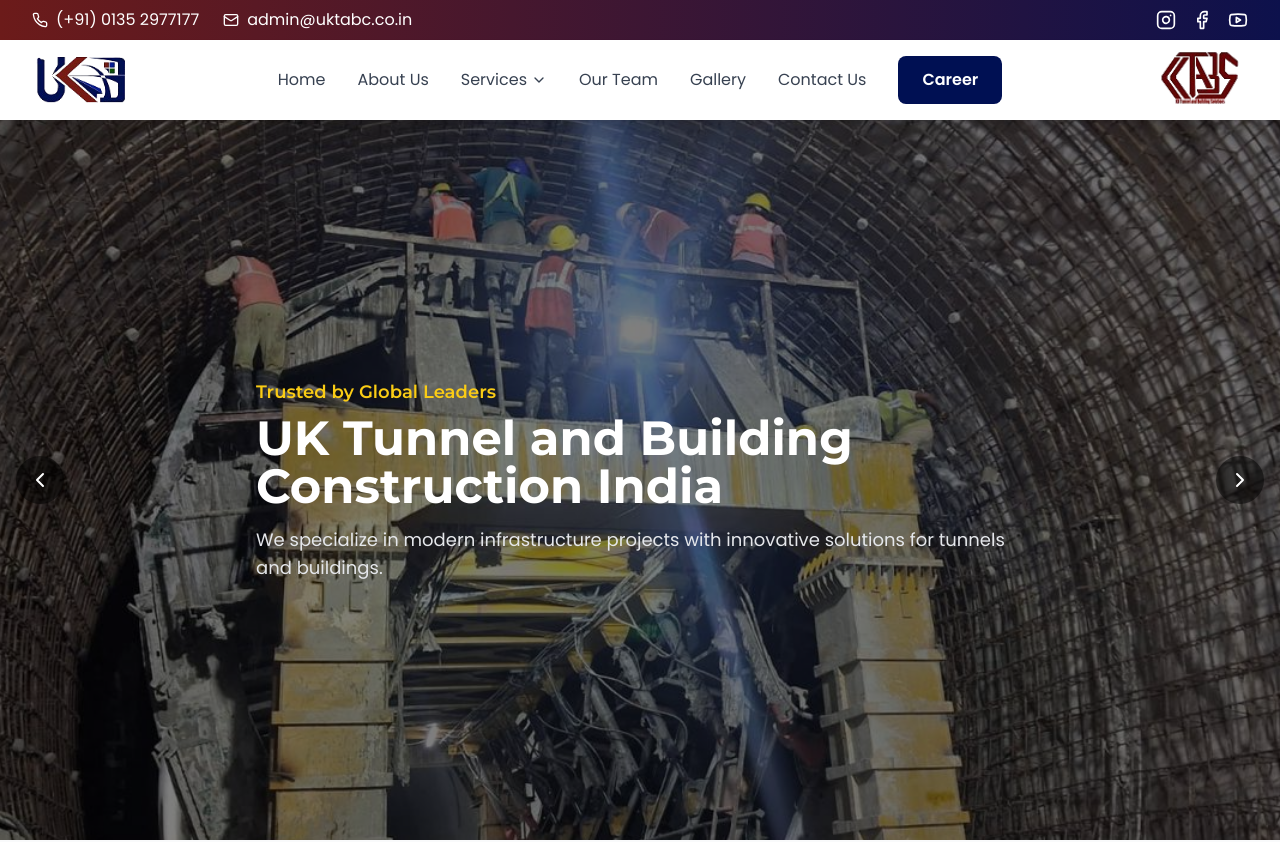
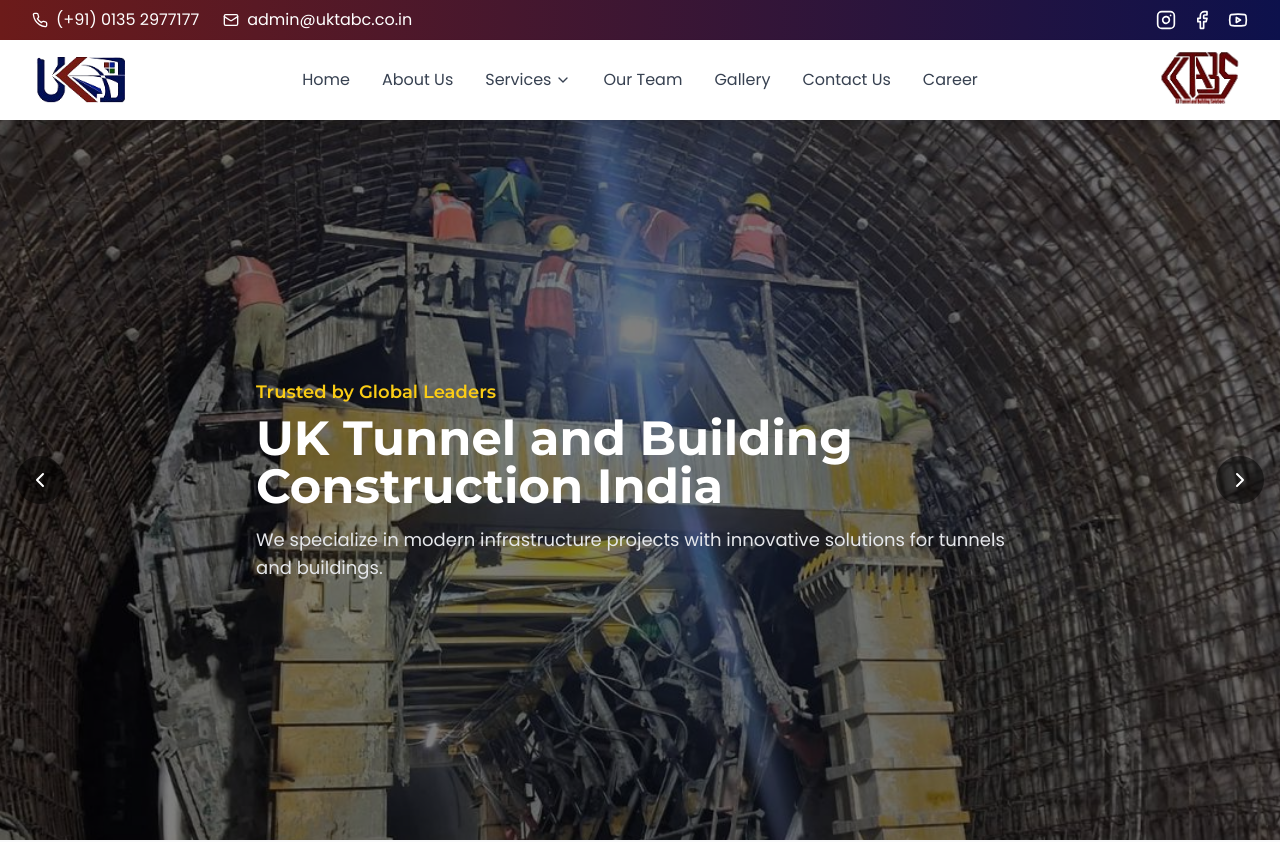
Before and after one commit to Shvm0032/uktabc, a Next.js app: page / in a window 1280 px wide. Shown: the top 842 px of the page. Built offline with nearby package versions, Linux system fonts and the light colour scheme.

Commit message:
few changes

```diff
--- a/components/Header.js
+++ b/components/Header.js
@@ -147,7 +147,7 @@ export default function Header() {
                   <motion.div
                     initial={{ opacity: 0, y: 10 }}
                     animate={{ opacity: 1, y: 0 }}
-                    className="absolute top-full left-0 mt-1 w-64 bg-white rounded-lg shadow-xl border z-50"
+                    className="absolute top-full left-0 p-5 mt-0 w-64 bg-white rounded-lg shadow-xl border z-50"
                   >
                     {services.map((service) => (
                       <Link
@@ -184,7 +184,7 @@ export default function Header() {
                 Contact Us
               </Link>
 
-              <Link href="#" className="btn-primary">
+              <Link href="#" className="text-gray-700 hover:text-brand-blue transition-colors">
                 Career
               </Link>
             </div>
```
